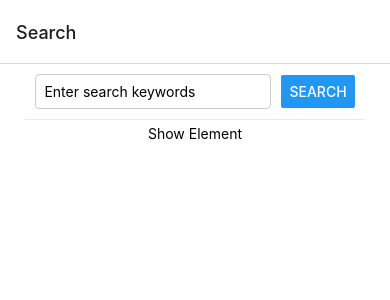
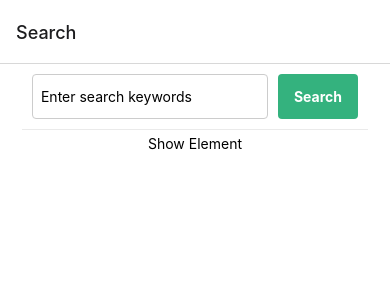
Before and after one commit to oppracode/news-api, a React Native app: screen /Search in a window 390 px wide. Shown: the top 300 px of the page. Built offline with nearby package versions, Linux system fonts and the light colour scheme.

Commit message:
Modernised design for search button and language selector buttons.

```diff
--- a/components/LanguageSelector.js
+++ b/components/LanguageSelector.js
@@ -44,17 +44,19 @@ const styles = StyleSheet.create({
   },
   radioButton: {
     borderWidth: 1,
-    borderRadius: 10,
-    padding: 10,
+    borderRadius: 5,
+    paddingHorizontal: 12,
+    paddingVertical: 8,
     marginRight: 10,
     borderColor: "black",
     backgroundColor: "transparent",
   },
   radioButtonText: {
-    fontSize: 16,
+    fontSize: 14,
+    color: "#333333",
   },
   radioButtonSelected: {
-    backgroundColor: "lightgreen",
+    backgroundColor: "#34B27E",
   },
 });
 
--- a/components/SearchBar.js
+++ b/components/SearchBar.js
@@ -1,5 +1,12 @@
 import React, { useState, useCallback } from "react";
-import { View, TextInput, Button, StyleSheet } from "react-native";
+import {
+  View,
+  TextInput,
+  Button,
+  StyleSheet,
+  TouchableOpacity,
+  Text,
+} from "react-native";
 
 function SearchBar({ onSubmit }) {
   const [searchText, setSearchText] = useState("");
@@ -12,7 +19,12 @@ function SearchBar({ onSubmit }) {
         onChangeText={setSearchText}
         onSubmitEditing={() => onSubmit(searchText)}
       />
-      <Button title="Search" onPress={() => onSubmit(searchText)} />
+      <TouchableOpacity
+        style={styles.searchButton}
+        onPress={() => onSubmit(searchText)}
+      >
+        <Text style={styles.searchButtonText}>Search</Text>
+      </TouchableOpacity>
     </View>
   );
 }
@@ -33,6 +45,21 @@ const styles = StyleSheet.create({
     borderWidth: 1,
     borderColor: "#CCCCCC",
     borderRadius: 4,
+    height: 45,
+  },
+  searchButton: {
+    backgroundColor: "#34B27E",
+    paddingVertical: 8,
+    paddingHorizontal: 16,
+    borderRadius: 4,
+    height: 45,
+    alignItems: "center",
+    justifyContent: "center",
+  },
+  searchButtonText: {
+    color: "#FFFFFF",
+    fontSize: 14,
+    fontWeight: "bold",
   },
 });
 
```
